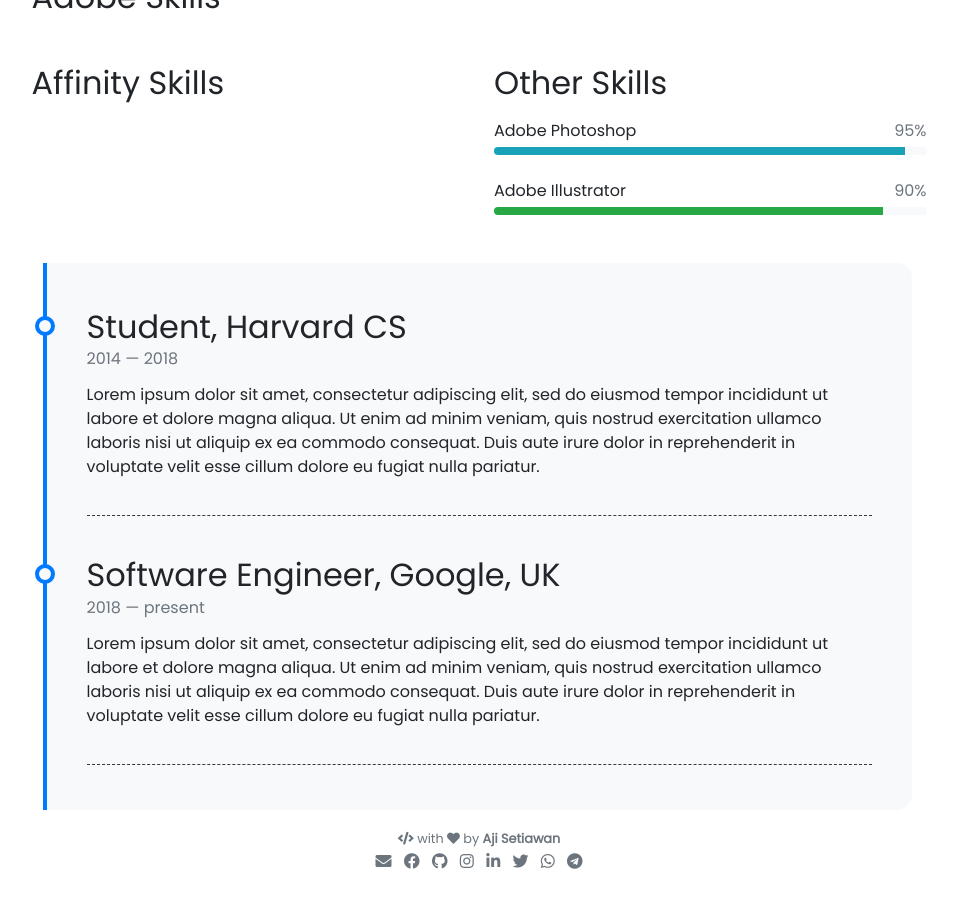
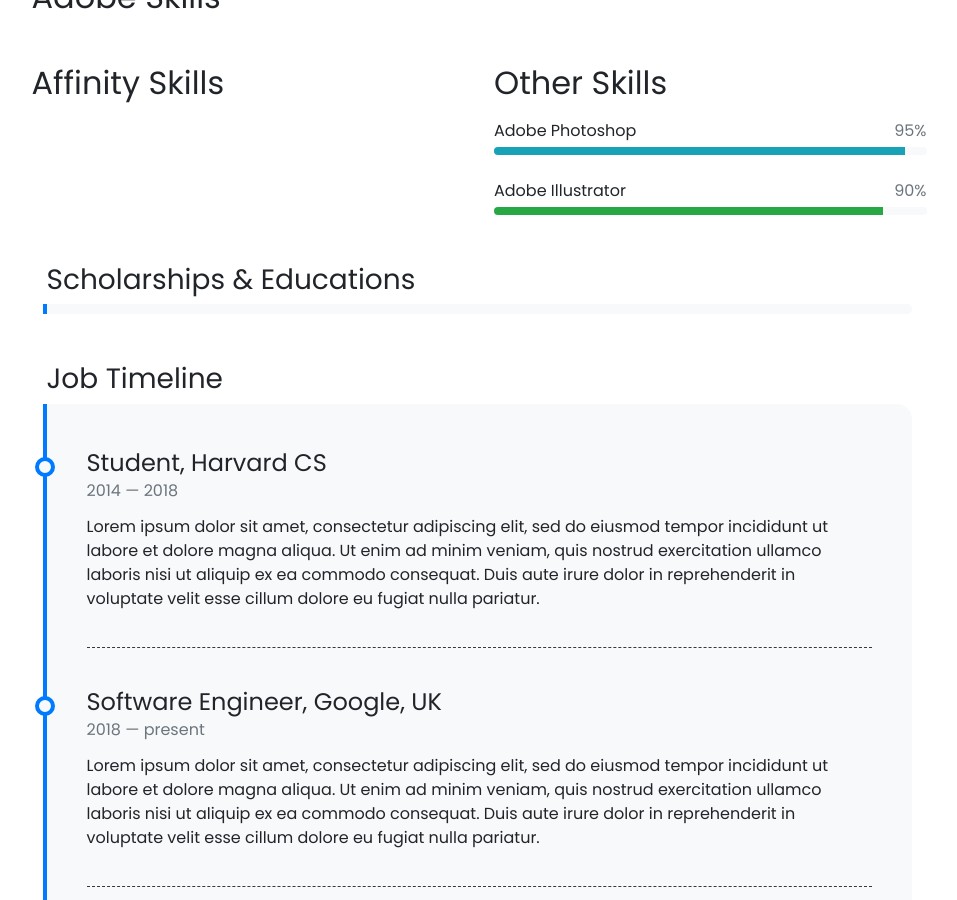
Before and after one commit to ajisetiawan716/ajisetiawan716.github.io, a Jekyll site: the page built from pages/about.md, in a window 1280 px wide and 900 px high, scrolled down 1210 px. Shown: the whole window, without its empty margins (161-1118 px from the left). Built offline with Jekyll 4.4.1, drawn with Linux system fonts in a browser that asks for light colours; nearby versions of some CDN libraries; emoji names are drawn with the system emoji font.

Commit message:
Update timeline.html

```diff
--- a/_includes/about/timeline.html
+++ b/_includes/about/timeline.html
@@ -1,9 +1,10 @@
 <div class="col mt-4">
+  <h3>Scholarships & Educations</h3>
   <div class="timeline-body bg-themed">
-    {% for item in site.data.timeline %}
+    {% for item in site.data.scholarship %}
       <div class="timeline-item">
         <div class="content">
-          <h2>{{ item.title }}</h2>
+          <h4>{{ item.title }}</h4>
           <h6 class="date">{{ item.from }} — {{ item.to }}</h6>
           <p>{{ item.description }}</p>
         </div>
@@ -11,3 +12,18 @@
     {% endfor %}
   </div>
 </div>
+<br>
+<div class="col mt-4">
+  <h3>Job Timeline</h3>
+  <div class="timeline-body bg-themed">
+    {% for item in site.data.timeline %}
+      <div class="timeline-item">
+        <div class="content">
+          <h4>{{ item.title }}</h4>
+          <h6 class="date">{{ item.from }} — {{ item.to }}</h6>
+          <p>{{ item.description }}</p>
+        </div>
+      </div>
+    {% endfor %}
+  </div>
+</div>
```
